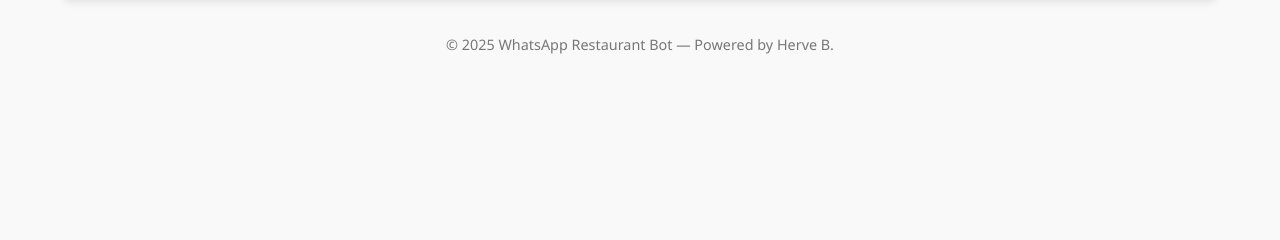
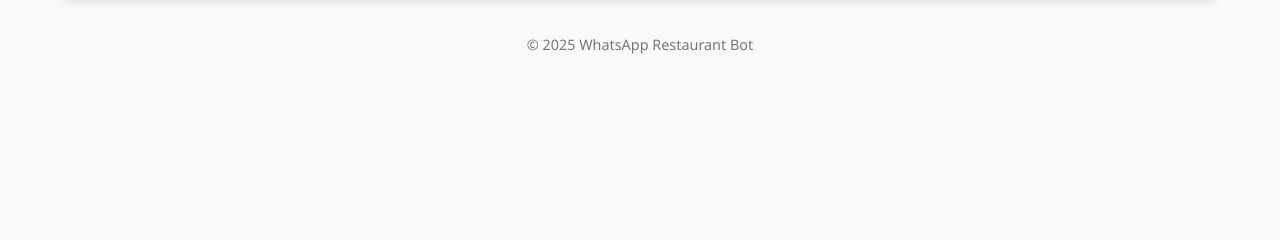
Before and after one commit to bakaherve/whatsapp_restobot, a Flask app: page /admin in a window 1280 px wide. Shown: the part 170-410 px from the top of the page. Run offline with Flask 3, Linux system fonts and the light colour scheme; data that the repository does not hold is empty.

Commit message:
Update dashboard.html

```diff
--- a/templates/dashboard.html
+++ b/templates/dashboard.html
@@ -119,6 +119,6 @@
     </tbody>
   </table>
 
-  <footer>© 2025 WhatsApp Restaurant Bot — Powered by Herve B.</footer>
+  <footer>© 2025 WhatsApp Restaurant Bot </footer>
 </body>
 </html>
```
